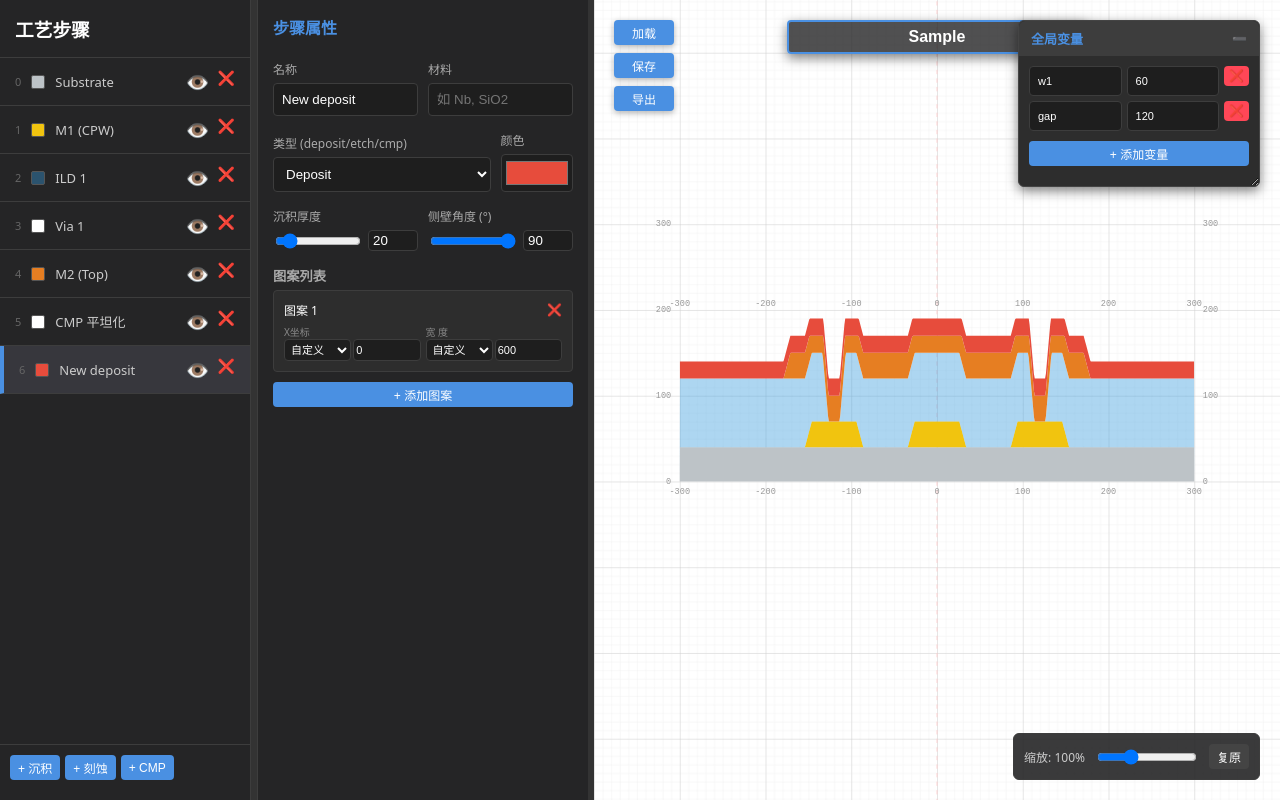
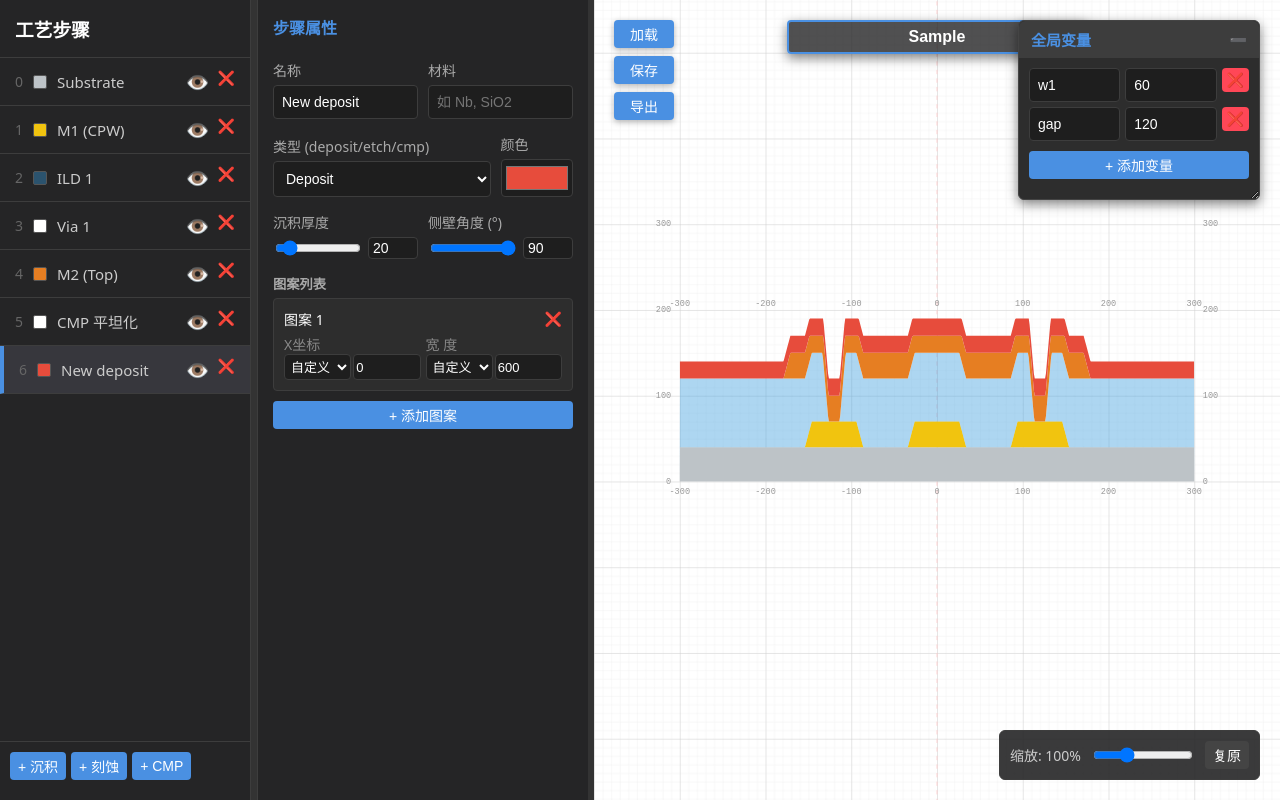
Before and after one commit to taorong99/NanoCross, a website: page index.html in a window 1280 px wide. Both pictures are taken after typing "Sample", "Sample" into the empty fields and a click on the button "+ 沉积". Drawn offline with nearby package versions, Linux system fonts and the light colour scheme.

Commit message:
refactor: 封装UI组件、重构图层列表与参数滑块并优化字体显示
- 提取并复用 Vue 组件 (`components.js`):
  - 新增 `slider-input` 组件，将原本散落在 `index.html` 的数值范围调节滑块与输入框进行封装。
  - 新增 `layer-list-item` 组件，抽离原页面中复杂的层级遍历 DOM 结构，实现工艺步骤项的高亮显示、拖拽及图标交互功能。
- 状态管理优化 (`store.js`):
  - 将隐藏/显示图层逻辑 (`toggleVisibility`) 抽离进 Store 集中管理，解耦了在视图内执行逻辑判断的行为。
- 视图与样式调整 (`index.html`, `styles.css`):
  - 简化了原有主视图中的冗余代码。
  - 新增 `.floating-btn` 类并应用于侧边栏导航控件。
  - 全局提高了部分组件和标签的默认字体大小（如主面板字体从 11px/13px 调至 14px/15px），增强在多种分辨率下的视觉可读性。

```diff
--- a/components.js
+++ b/components.js
@@ -49,14 +49,55 @@ function registerComponents(app) {
         },
         template: `
             <div style="display: flex; flex-direction: column; width: 100%; min-width: 0;">
-                <label style="font-size: 10px; color: #888;">{{ label }}</label>
+                <label style="font-size: 14px; color: #888;">{{ label }}</label>
                 <div style="display: flex; gap: 2px; width: 100%;">
-                    <select v-model="selectedType" @change="onTypeChange" class="form-control" style="font-size: 11px; padding: 0px 2px; height: 22px; flex: 1; min-width: 0;">
+                    <select v-model="selectedType" @change="onTypeChange" class="form-control" style="font-size: 13px; padding: 0px 2px; height: 26px; flex: 1; min-width: 0;">
                         <option value="custom">自定义</option>
                         <option v-for="v in variables" :key="v.name" :value="v.name">{{ v.name }}</option>
                     </select>
                     <input v-if="selectedType === 'custom'" type="number" step="1" v-model.number="customValue"
-                        @input="onInput" @wheel="onWheel" @keyup.enter="$event.target.blur()" class="form-control" style="font-size: 11px; flex: 1; min-width: 0; height: 22px; padding: 2px;">
+                        @input="onInput" @wheel="onWheel" @keyup.enter="$event.target.blur()" class="form-control" style="font-size: 13px; flex: 1; min-width: 0; height: 26px; padding: 2px;">
+                </div>
+            </div>
+        `
+    });
+
+    app.component('slider-input', {
+        props: ['modelValue', 'min', 'max'],
+        emits: ['update:modelValue'],
+        template: `
+            <div style="display: flex; gap: 5px; align-items: center; margin-top: 5px;">
+                <input type="range" :min="min" :max="max"
+                       :value="modelValue" @input="$emit('update:modelValue', Number($event.target.value))"
+                       style="flex: 1; min-width: 0;">
+                <input type="number"
+                       :value="modelValue" @input="$emit('update:modelValue', Number($event.target.value))"
+                       class="form-control" style="width: 50px; padding: 2px 4px;" @keyup.enter="$event.target.blur()">
+            </div>
+        `
+    });
+
+    app.component('layer-list-item', {
+        props: ['step', 'index', 'isActive'],
+        emits: ['toggle-visibility', 'delete-step', 'click', 'mouseover', 'mouseout', 'dragstart', 'drop'],
+        template: `
+            <div class="layer-item" :class="{ active: isActive }"
+                 @click="$emit('click', $event)"
+                 @mouseover="$emit('mouseover', $event)"
+                 @mouseout="$emit('mouseout', $event)"
+                 @dragstart="$emit('dragstart', $event)"
+                 @drop="$emit('drop', $event)">
+                <div style="display: flex; align-items: center; gap: 10px;">
+                    <span style="color: #666; font-size: 14px;">{{ index }}</span>
+                    <div :style="{ width: '12px', height: '12px', background: (step.type === 'etch' || step.type === 'cmp') ? '#ffffff' : step.color, borderRadius: '2px', border: '1px solid #555' }"></div>
+                    <span style="font-size: 15px;">{{ step.name }}</span>
+                </div>
+
+                <div style="display: flex; gap: 8px;">
+                    <span class="layer-visibility" @click.stop="$emit('toggle-visibility')" :title="step.visible ? '隐藏当前及之后工艺' : '取消隐藏'">
+                        {{ step.visible ? '👁️' : '🚫' }}
+                    </span>
+                    <span @click.stop="$emit('delete-step')" style="color: #ff4757; font-size: 14px; cursor: pointer;" title="删除此步工艺">❌</span>
                 </div>
             </div>
         `
--- a/index.html
+++ b/index.html
@@ -38,30 +38,18 @@
                 <h3 style="margin: 0; color: #fff;">工艺步骤</h3>
             </div>
             <div class="layer-list" style="flex-grow: 1; overflow-y: auto;">
-                <div v-for="(step, index) in processSteps" :key="step.id"
-                     class="layer-item"
-                     :class="{ active: index === activeLayerIndex }"
+                <layer-list-item v-for="(step, index) in processSteps" :key="step.id"
+                     :step="step" :index="index" :is-active="index === activeLayerIndex"
                      @click="activeLayerIndex = index"
                      @mouseover="hoverLayerIndex = index"
                      @mouseout="hoverLayerIndex = -1"
                      draggable="true"
                      @dragstart="onDragStart($event, index)"
                      @dragover.prevent
-                     @drop="onDrop($event, index)">
-
-                    <div style="display: flex; align-items: center; gap: 10px;">
-                        <span style="color: #666; font-size: 11px;">{{ index }}</span>
-                        <div :style="{ width: '12px', height: '12px', background: (step.type === 'etch' || step.type === 'cmp') ? '#ffffff' : step.color, borderRadius: '2px', border: '1px solid #555' }"></div>
-                        <span style="font-size: 13px;">{{ step.name }}</span>
-                    </div>
-
-                    <div style="display: flex; gap: 8px;">
-                        <span class="layer-visibility" @click.stop="step.visible ? processSteps.forEach((s, idx) => { if(idx >= index) s.visible = false; }) : processSteps.forEach(s => s.visible = true)" :title="step.visible ? '隐藏当前及之后工艺' : '取消隐藏'">
-                            {{ step.visible ? '👁️' : '🚫' }}
-                        </span>
-                        <span @click.stop="deleteStep(index)" style="color: #ff4757; font-size: 14px; cursor: pointer;" title="删除此步工艺">❌</span>
-                    </div>
-                </div>
+                     @drop="onDrop($event, index)"
+                     @toggle-visibility="toggleVisibility(index)"
+                     @delete-step="deleteStep(index)">
+                </layer-list-item>
             </div>
             <div style="padding: 10px; border-top: 1px solid #3d3d3d; display: flex; gap: 5px; flex-wrap: wrap;">
                 <button class="btn btn-small" @click="addStep('deposit')">+ 沉积</button>
@@ -107,26 +95,17 @@
                 <div class="form-group" style="display: flex; gap: 10px; align-items: flex-start;">
                     <div style="flex: 1; min-width: 0;">
                         <label>{{ activeLayerIndex === 0 ? '衬底厚度' : (activeStep.type === 'cmp' ? '抛光厚度' : (activeStep.type === 'etch' ? '刻蚀深度' : '沉积厚度')) }}</label>
-                        <div style="display: flex; gap: 5px; align-items: center; margin-top: 5px;">
-                            <input type="range" v-model.number="activeStep.thickness" min="0" max="200" style="flex: 1; min-width: 0;">
-                            <input type="number" v-model.number="activeStep.thickness" class="form-control" style="width: 50px; padding: 2px 4px;" @keyup.enter="$event.target.blur()">
-                        </div>
+                        <slider-input v-model="activeStep.thickness" :min="0" :max="200"></slider-input>
                     </div>
                     <div v-if="activeStep.type !== 'cmp' && activeLayerIndex !== 0" style="flex: 1; min-width: 0;">
                         <label>侧壁角度 (°)</label>
-                        <div style="display: flex; gap: 5px; align-items: center; margin-top: 5px;">
-                            <input type="range" v-model.number="activeStep.angle" min="30" max="90" style="flex: 1; min-width: 0;">
-                            <input type="number" v-model.number="activeStep.angle" class="form-control" style="width: 50px; padding: 2px 4px;" @keyup.enter="$event.target.blur()">
-                        </div>
+                        <slider-input v-model="activeStep.angle" :min="30" :max="90"></slider-input>
                     </div>
                 </div>
 
                 <div v-if="activeLayerIndex === 0 && activeStep.patterns && activeStep.patterns[0]" class="form-group">
                     <label>衬底宽度</label>
-                    <div style="display: flex; gap: 10px; align-items: center; margin-top: 5px;">
-                        <input type="range" v-model.number="activeStep.patterns[0].w" min="100" max="2000" style="flex-grow: 1;">
-                        <input type="number" v-model.number="activeStep.patterns[0].w" class="form-control" style="width: 60px;" @keyup.enter="$event.target.blur()">
-                    </div>
+                    <slider-input v-model="activeStep.patterns[0].w" :min="100" :max="2000"></slider-input>
                 </div>
 
                 <div v-if="activeStep.type !== 'cmp'" v-show="activeLayerIndex !== 0">
@@ -137,8 +116,8 @@
                          @mouseleave="hoverCardPatternIndex = -1"
                          @click.stop="focusedPatternIndex = pIdx; flashingPatternIndex = -1">
                         <div style="display: flex; justify-content: space-between; margin-bottom: 5px;">
-                            <span style="font-size: 12px; color: #fff;">图案 {{ pIdx + 1 }}</span>
-                            <span @click="removePattern(pIdx)" style="cursor: pointer; color: #ff4757; font-size: 12px;" title="删除图案">❌</span>
+                            <span style="font-size: 14px; color: #fff;">图案 {{ pIdx + 1 }}</span>
+                            <span @click="removePattern(pIdx)" style="cursor: pointer; color: #ff4757; font-size: 14px;" title="删除图案">❌</span>
                         </div>
                         <div style="display: flex; gap: 5px; width: 100%;">
                             <pattern-input v-model="pat.x" label="X坐标" :variables="variables" style="flex: 1; min-width: 0;"></pattern-input>
@@ -149,7 +128,7 @@
                 </div>
 
             </div>
-            <div v-else style="color: #666; font-size: 13px; text-align: center; margin-top: 50px;">
+            <div v-else style="color: #666; font-size: 15px; text-align: center; margin-top: 50px;">
                 请选择一个工艺步骤
             </div>
         </div>
@@ -162,9 +141,9 @@
 
              <!-- 左上角功能按钮 -->
              <div style="position: absolute; top: 20px; left: 20px; z-index: 100; display: flex; flex-direction: column; gap: 8px;">
-                 <button class="btn btn-small" style="margin-bottom: 0; min-width: 60px; box-shadow: 0 2px 6px rgba(0,0,0,0.3);" @click.stop="loadFile">加载</button>
-                 <button class="btn btn-small" style="margin-bottom: 0; min-width: 60px; box-shadow: 0 2px 6px rgba(0,0,0,0.3);" @click.stop="saveFile">保存</button>
-                 <button class="btn btn-small" style="margin-bottom: 0; min-width: 60px; box-shadow: 0 2px 6px rgba(0,0,0,0.3);" @click.stop="exportFile">导出</button>
+                 <button class="btn btn-small floating-btn" @click.stop="loadFile">加载</button>
+                 <button class="btn btn-small floating-btn" @click.stop="saveFile">保存</button>
+                 <button class="btn btn-small floating-btn" @click.stop="exportFile">导出</button>
              </div>
 
              <!-- 画布居中上方的项目名称 -->
@@ -177,13 +156,13 @@
              <!-- 悬浮全局变量面板 -->
              <div class="floating-panel" @mousedown.stop style="position: absolute; top: 20px; right: 20px; z-index: 100; background: #2d2d2d; border: 1px solid #444; border-radius: 6px; box-shadow: 0 4px 12px rgba(0,0,0,0.5); display: flex; flex-direction: column;">
                  <div class="panel-header" @click="variablesMinimized = !variablesMinimized" style="padding: 8px 12px; background: #3d3d3d; cursor: pointer; display: flex; justify-content: space-between; align-items: center; border-radius: 6px 6px 0 0; user-select: none;">
-                     <span style="color: #4A90E2; font-size: 13px; font-weight: bold;">全局变量</span>
-                     <span style="font-size: 12px; color: #ccc; margin-left: 20px;">{{ variablesMinimized ? '➕' : '➖' }}</span>
+                     <span style="color: #4A90E2; font-size: 15px; font-weight: bold;">全局变量</span>
+                     <span style="font-size: 14px; color: #ccc; margin-left: 20px;">{{ variablesMinimized ? '➕' : '➖' }}</span>
                  </div>
                  <div class="panel-content" v-show="!variablesMinimized" style="padding: 10px; overflow: auto; resize: both; min-height: 60px; min-width: 180px; width: 220px; max-height: 60vh;">
                      <div v-for="(v, vIdx) in variables" :key="vIdx" style="display: flex; gap: 5px; margin-bottom: 5px;">
-                         <input type="text" v-model="v.name" class="form-control" placeholder="变量名" style="font-size: 11px; flex: 1;" @keyup.enter="$event.target.blur()">
-                         <input type="text" v-model="v.value" class="form-control" placeholder="值" style="font-size: 11px; flex: 1;" @keyup.enter="$event.target.blur()">
+                         <input type="text" v-model="v.name" class="form-control" placeholder="变量名" style="font-size: 14px; flex: 1;" @keyup.enter="$event.target.blur()">
+                         <input type="text" v-model="v.value" class="form-control" placeholder="值" style="font-size: 14px; flex: 1;" @keyup.enter="$event.target.blur()">
                          <button class="btn btn-danger btn-small" @click="variables.splice(vIdx, 1)" style="padding: 0 5px;" title="删除变量">❌</button>
                      </div>
                      <button class="btn btn-small" @click="variables.push({name: '', value: ''})" style="width: 100%; margin-top: 5px;">+ 添加变量</button>
@@ -244,7 +223,7 @@
 
              <!-- 缩放控件 -->
              <div class="controls-overlay" @mousedown.stop>
-                 <span style="font-size: 12px; color: #ccc;">缩放: {{ currentZoom }}%</span>
+                 <span style="font-size: 14px; color: #ccc;">缩放: {{ currentZoom }}%</span>
                  <input type="range" v-model.number="currentZoom" min="10" max="300" style="width: 100px;">
                  <button class="btn btn-small" style="margin:0; background: #444;" @click="resetZoom">复原</button>
              </div>
--- a/store.js
+++ b/store.js
@@ -99,6 +99,16 @@ function useStore() {
         activeLayerIndex.value = Math.max(0, activeLayerIndex.value - 1);
     };
 
+    const toggleVisibility = (idx) => {
+        const step = processSteps.value[idx];
+        if (!step) return;
+        if (step.visible) {
+            processSteps.value.forEach((s, i) => { if(i >= idx) s.visible = false; });
+        } else {
+            processSteps.value.forEach(s => s.visible = true);
+        }
+    };
+
     return {
         projectName,
         processSteps,
@@ -110,6 +120,7 @@ function useStore() {
         addPattern,
         removePattern,
         addStep,
-        deleteStep
+        deleteStep,
+        toggleVisibility
     };
 }
--- a/styles.css
+++ b/styles.css
@@ -88,7 +88,7 @@ body {
 .form-group label {
     display: block;
     margin-bottom: 5px;
-    font-size: 12px;
+    font-size: 14px;
     color: #aaa;
 }
 
@@ -100,6 +100,7 @@ body {
     padding: 8px;
     border-radius: 4px;
     box-sizing: border-box;
+    font-size: 14px;
 }
 
 .btn {
@@ -127,7 +128,7 @@ body {
 
 .btn-small {
     padding: 4px 8px;
-    font-size: 12px;
+    font-size: 14px;
     width: auto;
 }
 
@@ -151,3 +152,9 @@ body {
     align-items: center;
     border: 1px solid #3d3d3d;
 }
+
+.floating-btn {
+    margin-bottom: 0;
+    min-width: 60px;
+    box-shadow: 0 2px 6px rgba(0,0,0,0.3);
+}
```
